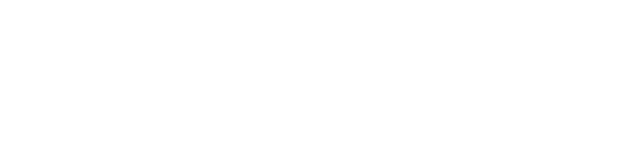
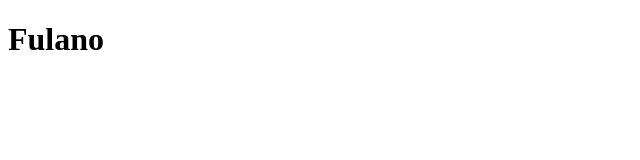
Before and after one commit to wandererbayer/Dev_Sis_ExcelTable, a plain HTML site: page Table-to-excel/index.html in a window 1280 px wide. Shown: the whole page, without its empty margins (0-640 px from the left). Drawn offline with Linux system fonts and the light colour scheme.

Commit message:
branch fulano teste

```diff
--- a/Table-to-excel/index.html
+++ b/Table-to-excel/index.html
@@ -11,7 +11,7 @@
 
     <body>
 
-
+        <h1>Fulano</h1>
 
     </body>
 
```
